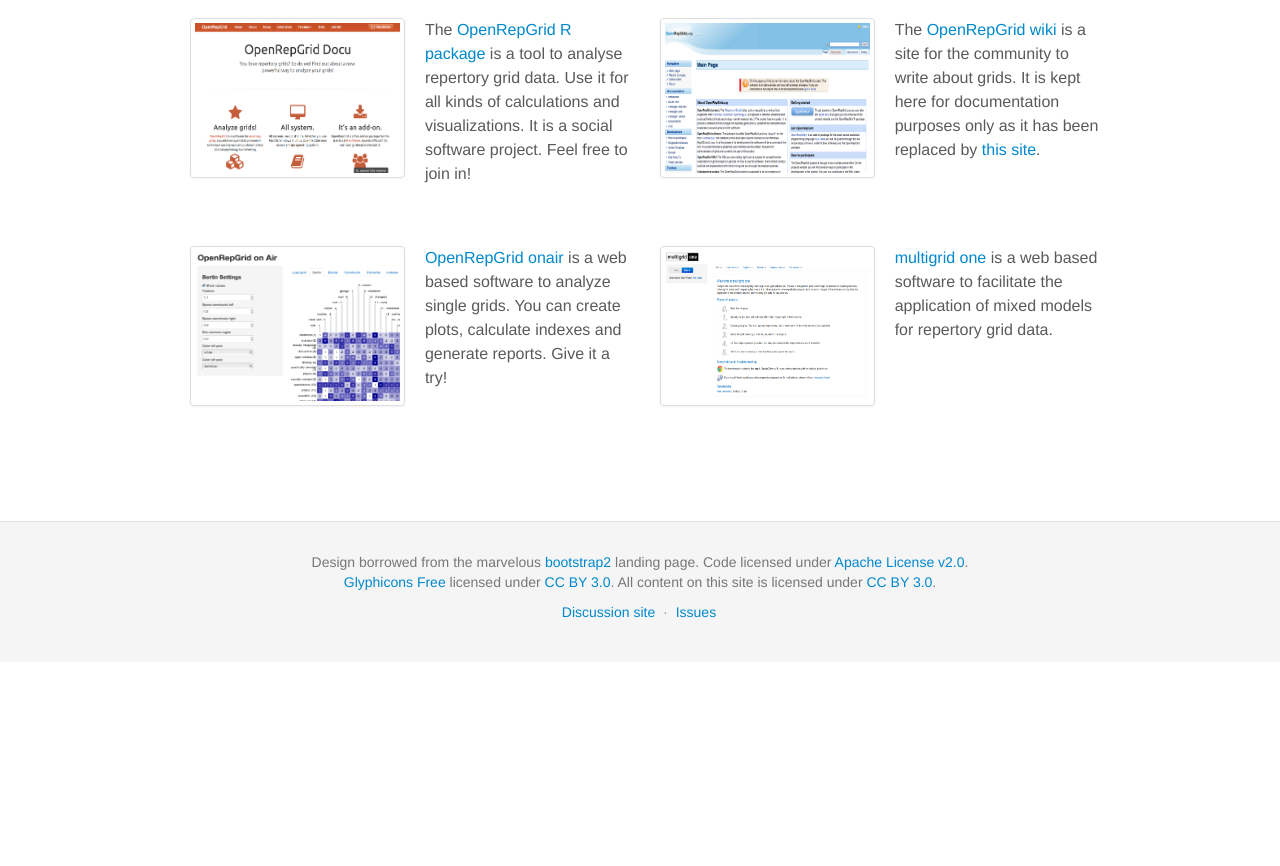
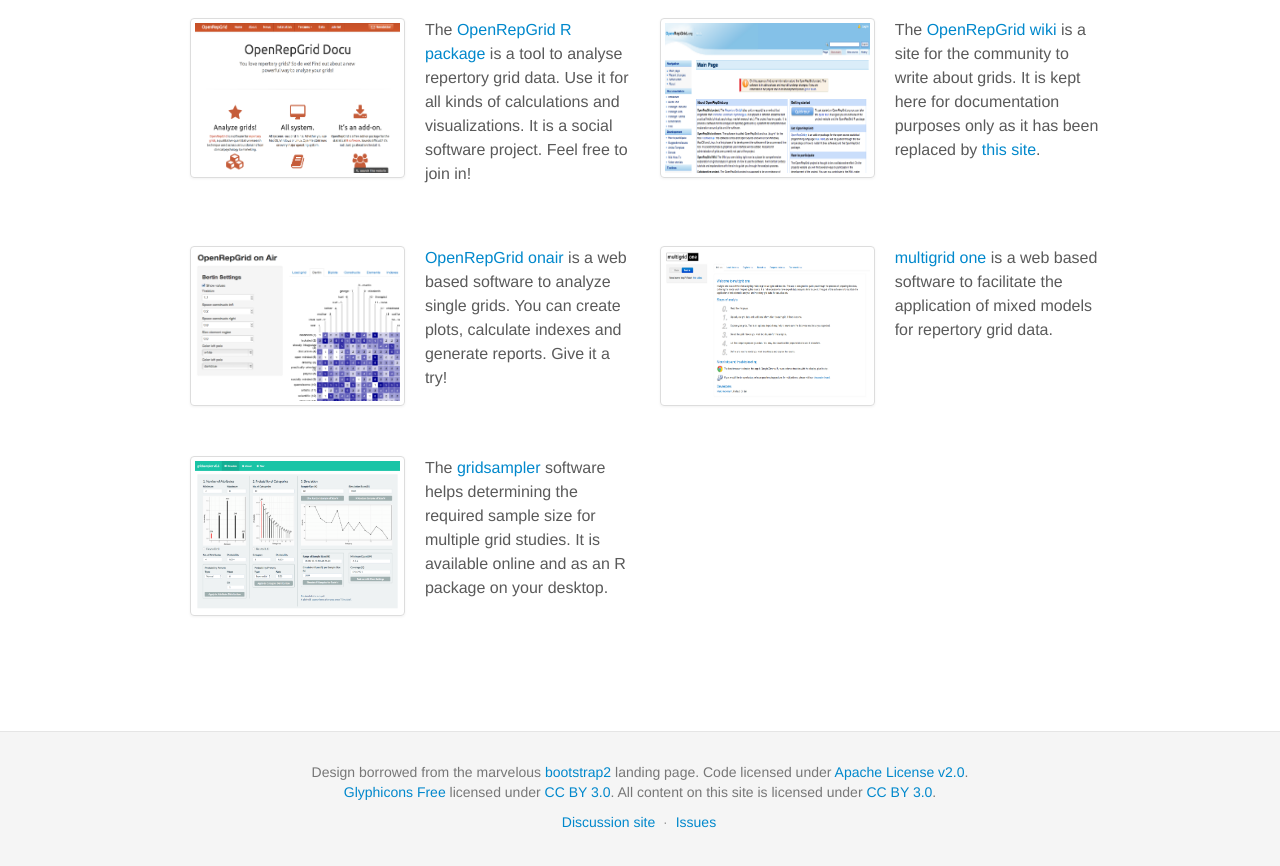
Before and after one commit to markheckmann/openrepgrid-site, a plain HTML site: page index.html in a window 1280 px wide. Shown: the part 1115-1981 px from the top of the page. Before the commit the page ends 1777 px from the top, so only its background shows below. Drawn offline with Linux system fonts and the light colour scheme.

Commit message:
update gridsampler

```diff
--- a/index.html
+++ b/index.html
@@ -200,6 +200,24 @@
 		           	<a href="http://www.multigridone.openrepgrid.org" target="_blank">multigrid one</a> is a web based software to facilitate the application of mixed models for repertory grid data.</p>
 		        </div>
 		     </li>
+
+             <li>
+        		<!-- grdsampler -->
+		        <div class="span3">
+		          <a class="thumbnail project-thumb-img" href="http://gridsampler.openrepgrid.org" target="_blank">
+		            <img src="./img/gridsampler.png" alt="gridsampler R package">
+		          </a>
+		        </div>
+		        <div class="span3">
+		          <p class="text-left description2">The <a href="http://docu.openrepgrid.org" target="_blank">gridsampler</a>
+		          	software helps determining the required sample size for multiple grid studies.
+                      It is available online and as an R package on your desktop.
+		     	 	</p>
+		        </div>
+
+
+		     </li>
+
 		 </ul>
     </div>
 
```
Also changed, not shown: img/gridsampler.png (added), 1 other file.
